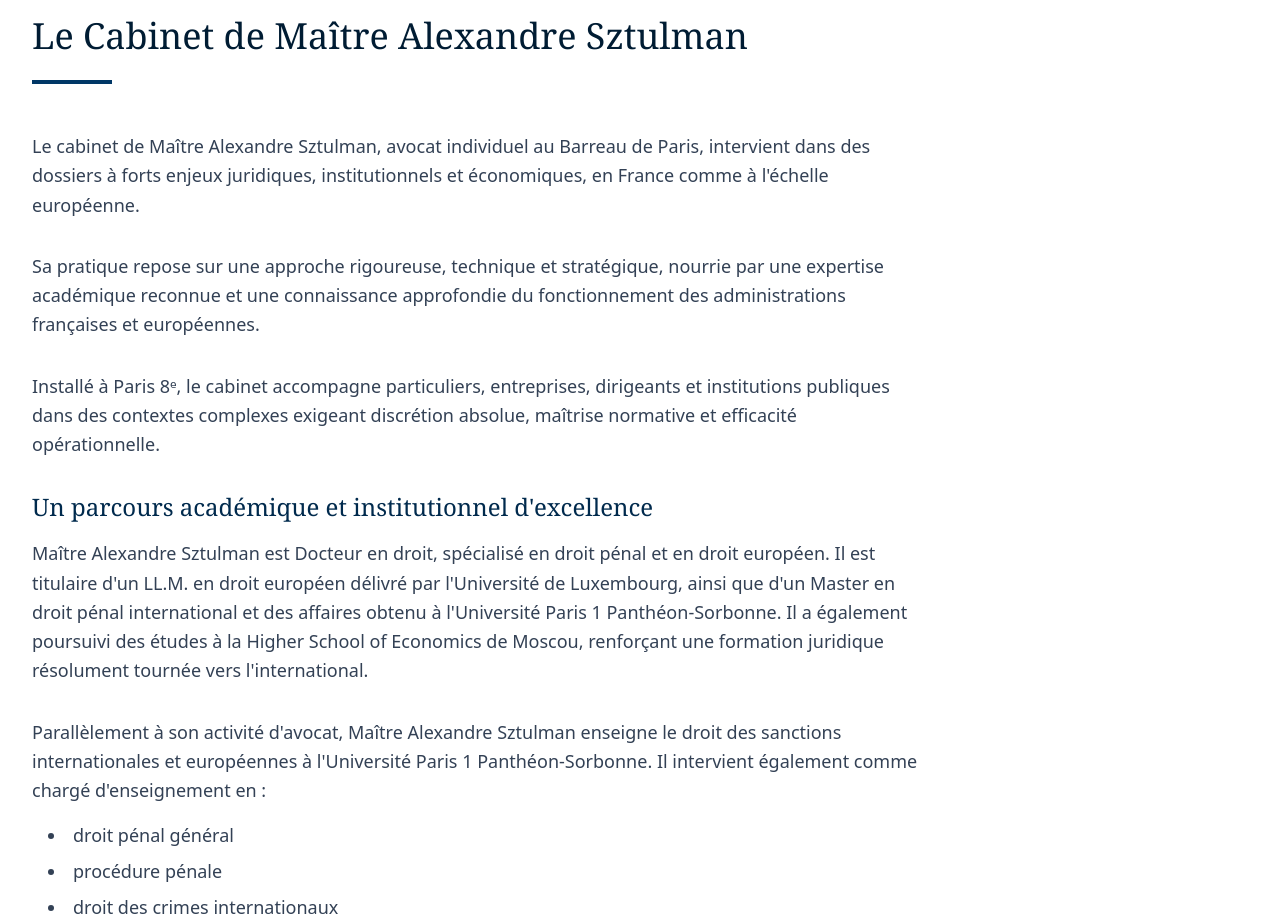
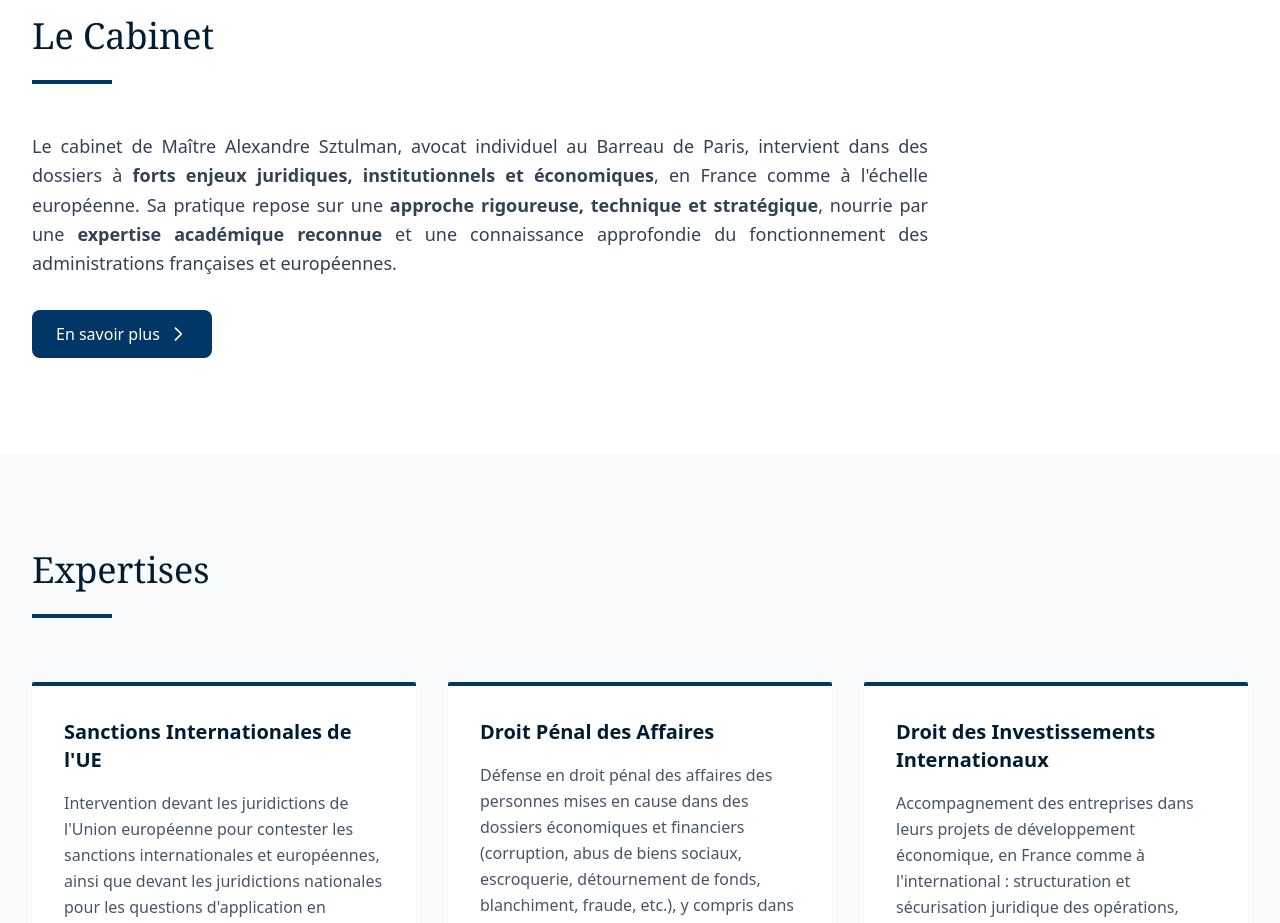
Before and after one commit to Jordanckn/Alexandre-Sztulman, a React (Vite) app: page / in a window 1280 px wide. Shown: the part 880-1803 px from the top of the page. Built offline with nearby package versions, Linux system fonts and the light colour scheme.

Commit message:
Updated HomePage.tsx

```diff
--- a/src/components/About.tsx
+++ b/src/components/About.tsx
@@ -10,20 +10,20 @@ export function About({ language }: AboutProps) {
       title: 'Le Cabinet de Maître Alexandre Sztulman',
       sections: [
         {
-          text: "Le cabinet de Maître Alexandre Sztulman, avocat individuel au Barreau de Paris, intervient dans des dossiers à forts enjeux juridiques, institutionnels et économiques, en France comme à l'échelle européenne."
+          text: "Le cabinet de Maître Alexandre Sztulman, avocat individuel au Barreau de Paris, intervient dans des dossiers à <strong>forts enjeux juridiques, institutionnels et économiques</strong>, en France comme à l'échelle européenne."
         },
         {
-          text: "Sa pratique repose sur une approche rigoureuse, technique et stratégique, nourrie par une expertise académique reconnue et une connaissance approfondie du fonctionnement des administrations françaises et européennes."
+          text: "Sa pratique repose sur une <strong>approche rigoureuse, technique et stratégique</strong>, nourrie par une <strong>expertise académique reconnue</strong> et une connaissance approfondie du fonctionnement des administrations françaises et européennes."
         },
         {
-          text: "Installé à Paris 8ᵉ, le cabinet accompagne particuliers, entreprises, dirigeants et institutions publiques dans des contextes complexes exigeant discrétion absolue, maîtrise normative et efficacité opérationnelle."
+          text: "Installé à Paris 8ᵉ, le cabinet accompagne particuliers, entreprises, dirigeants et institutions publiques dans des <strong>contextes complexes</strong> exigeant <strong>discrétion absolue, maîtrise normative et efficacité opérationnelle</strong>."
         },
         {
           subtitle: "Un parcours académique et institutionnel d'excellence",
-          text: "Maître Alexandre Sztulman est Docteur en droit, spécialisé en droit pénal et en droit européen. Il est titulaire d'un LL.M. en droit européen délivré par l'Université de Luxembourg, ainsi que d'un Master en droit pénal international et des affaires obtenu à l'Université Paris 1 Panthéon-Sorbonne. Il a également poursuivi des études à la Higher School of Economics de Moscou, renforçant une formation juridique résolument tournée vers l'international."
+          text: "Maître Alexandre Sztulman est <strong>Docteur en droit</strong>, spécialisé en <strong>droit pénal et en droit européen</strong>. Il est titulaire d'un <strong>LL.M. en droit européen</strong> délivré par l'Université de Luxembourg, ainsi que d'un <strong>Master en droit pénal international et des affaires</strong> obtenu à l'Université Paris 1 Panthéon-Sorbonne. Il a également poursuivi des études à la Higher School of Economics de Moscou, renforçant une formation juridique résolument tournée vers l'international."
         },
         {
-          text: "Parallèlement à son activité d'avocat, Maître Alexandre Sztulman enseigne le droit des sanctions internationales et européennes à l'Université Paris 1 Panthéon-Sorbonne. Il intervient également comme chargé d'enseignement en :",
+          text: "Parallèlement à son activité d'avocat, Maître Alexandre Sztulman enseigne le <strong>droit des sanctions internationales et européennes</strong> à l'Université Paris 1 Panthéon-Sorbonne. Il intervient également comme chargé d'enseignement en :",
           list: [
             "droit pénal général",
             "procédure pénale",
@@ -33,13 +33,13 @@ export function About({ language }: AboutProps) {
         },
         {
           subtitle: "Une expérience pratique au cœur des institutions européennes et étatiques",
-          text: "Avant de fonder son cabinet, Maître Alexandre Sztulman a exercé au sein de cabinets d'affaires internationaux, où il a acquis une solide expérience des problématiques transfrontalières et des contentieux complexes."
+          text: "Avant de fonder son cabinet, Maître Alexandre Sztulman a exercé au sein de <strong>cabinets d'affaires internationaux</strong>, où il a acquis une solide expérience des <strong>problématiques transfrontalières et des contentieux complexes</strong>."
         },
         {
-          text: "Il a également travaillé auprès de la Cour de justice de l'Union européenne, participant à l'analyse et au traitement de questions juridiques européennes de premier plan."
+          text: "Il a également travaillé auprès de la <strong>Cour de justice de l'Union européenne</strong>, participant à l'analyse et au traitement de questions juridiques européennes de premier plan."
         },
         {
-          text: "Son parcours institutionnel inclut aussi une expérience au sein de la Direction générale du Trésor, notamment au bureau des sanctions internationales et financières ainsi qu'au bureau de la lutte contre la criminalité financière. Cette immersion au sein de l'administration lui confère une compréhension concrète des mécanismes décisionnels, des contraintes réglementaires et des logiques de contrôle propres aux autorités publiques."
+          text: "Son parcours institutionnel inclut aussi une expérience au sein de la <strong>Direction générale du Trésor</strong>, notamment au bureau des <strong>sanctions internationales et financières</strong> ainsi qu'au bureau de la <strong>lutte contre la criminalité financière</strong>. Cette immersion au sein de l'administration lui confère une compréhension concrète des mécanismes décisionnels, des contraintes réglementaires et des logiques de contrôle propres aux autorités publiques."
         },
         {
           subtitle: "Une expertise reconnue en droit pénal, droit européen et libertés fondamentales",
@@ -54,19 +54,19 @@ export function About({ language }: AboutProps) {
           ]
         },
         {
-          text: "Une attention particulière est portée aux sanctions internationales et européennes, domaine nécessitant une parfaite maîtrise des normes européennes, des régimes de sanctions, et des interactions entre droit interne, droit de l'Union et droit international."
+          text: "Une attention particulière est portée aux <strong>sanctions internationales et européennes</strong>, domaine nécessitant une parfaite maîtrise des normes européennes, des régimes de sanctions, et des interactions entre droit interne, droit de l'Union et droit international."
         },
         {
           subtitle: "Une pratique fondée sur la discrétion, la technicité et l'accessibilité",
           text: "Le cabinet de Maître Alexandre Sztulman se distingue par :",
           list: [
-            "Une approche strictement confidentielle, adaptée aux situations sensibles",
-            "Une analyse juridique approfondie, fondée sur la doctrine, la jurisprudence et la pratique administrative",
-            "Une accessibilité directe de l'avocat, garantissant un suivi personnel de chaque dossier"
+            "Une <strong>approche strictement confidentielle</strong>, adaptée aux situations sensibles",
+            "Une <strong>analyse juridique approfondie</strong>, fondée sur la doctrine, la jurisprudence et la pratique administrative",
+            "Une <strong>accessibilité directe de l'avocat</strong>, garantissant un suivi personnel de chaque dossier"
           ]
         },
         {
-          text: "Chaque intervention est conduite avec une exigence constante de précision, de loyauté et d'indépendance, dans le strict respect des règles déontologiques de la profession d'avocat et du secret professionnel."
+          text: "Chaque intervention est conduite avec une exigence constante de <strong>précision, de loyauté et d'indépendance</strong>, dans le strict respect des règles déontologiques de la profession d'avocat et du secret professionnel."
         },
         {
           subtitle: "Un accompagnement sur mesure en France et en Europe",
@@ -85,20 +85,20 @@ export function About({ language }: AboutProps) {
       title: 'The Law Firm of Maître Alexandre Sztulman',
       sections: [
         {
-          text: "The law firm of Maître Alexandre Sztulman, a sole practitioner admitted to the Paris Bar, handles cases with significant legal, institutional, and economic stakes, both in France and across Europe."
+          text: "The law firm of Maître Alexandre Sztulman, a sole practitioner admitted to the Paris Bar, handles cases with <strong>significant legal, institutional, and economic stakes</strong>, both in France and across Europe."
         },
         {
-          text: "His practice is based on a rigorous, technical, and strategic approach, supported by recognized academic expertise and in-depth knowledge of French and European administrative processes."
+          text: "His practice is based on a <strong>rigorous, technical, and strategic approach</strong>, supported by <strong>recognized academic expertise</strong> and in-depth knowledge of French and European administrative processes."
         },
         {
-          text: "Located in Paris 8th arrondissement, the firm assists individuals, businesses, executives, and public institutions in complex contexts requiring absolute discretion, regulatory mastery, and operational efficiency."
+          text: "Located in Paris 8th arrondissement, the firm assists individuals, businesses, executives, and public institutions in <strong>complex contexts</strong> requiring <strong>absolute discretion, regulatory mastery, and operational efficiency</strong>."
         },
         {
           subtitle: "An Outstanding Academic and Institutional Background",
-          text: "Maître Alexandre Sztulman holds a Ph.D. in Law, specializing in criminal law and European law. He earned an LL.M. in European Law from the University of Luxembourg, as well as a Master's degree in International and Business Criminal Law from Université Paris 1 Panthéon-Sorbonne. He also pursued studies at the Higher School of Economics in Moscow, strengthening a legal education firmly oriented toward international practice."
+          text: "Maître Alexandre Sztulman holds a <strong>Ph.D. in Law</strong>, specializing in <strong>criminal law and European law</strong>. He earned an <strong>LL.M. in European Law</strong> from the University of Luxembourg, as well as a <strong>Master's degree in International and Business Criminal Law</strong> from Université Paris 1 Panthéon-Sorbonne. He also pursued studies at the Higher School of Economics in Moscow, strengthening a legal education firmly oriented toward international practice."
         },
         {
-          text: "Alongside his practice as an attorney, Maître Alexandre Sztulman teaches international and European sanctions law at Université Paris 1 Panthéon-Sorbonne. He also serves as an instructor in:",
+          text: "Alongside his practice as an attorney, Maître Alexandre Sztulman teaches <strong>international and European sanctions law</strong> at Université Paris 1 Panthéon-Sorbonne. He also serves as an instructor in:",
           list: [
             "general criminal law",
             "criminal procedure",
@@ -108,13 +108,13 @@ export function About({ language }: AboutProps) {
         },
         {
           subtitle: "Practical Experience at the Heart of European and State Institutions",
-          text: "Before founding his firm, Maître Alexandre Sztulman practiced at international business law firms, where he gained solid experience in cross-border issues and complex litigation."
+          text: "Before founding his firm, Maître Alexandre Sztulman practiced at <strong>international business law firms</strong>, where he gained solid experience in <strong>cross-border issues and complex litigation</strong>."
         },
         {
-          text: "He also worked at the Court of Justice of the European Union, contributing to the analysis and handling of leading European legal matters."
+          text: "He also worked at the <strong>Court of Justice of the European Union</strong>, contributing to the analysis and handling of leading European legal matters."
         },
         {
-          text: "His institutional experience also includes time at the Directorate General of the Treasury, particularly in the international and financial sanctions office and the financial crime prevention office. This immersion within the administration provides him with a concrete understanding of decision-making mechanisms, regulatory constraints, and control processes specific to public authorities."
+          text: "His institutional experience also includes time at the <strong>Directorate General of the Treasury</strong>, particularly in the <strong>international and financial sanctions office</strong> and the <strong>financial crime prevention office</strong>. This immersion within the administration provides him with a concrete understanding of decision-making mechanisms, regulatory constraints, and control processes specific to public authorities."
         },
         {
           subtitle: "Recognized Expertise in Criminal Law, European Law, and Fundamental Freedoms",
@@ -129,19 +129,19 @@ export function About({ language }: AboutProps) {
           ]
         },
         {
-          text: "Particular attention is given to international and European sanctions, a field requiring perfect command of European norms, sanctions regimes, and interactions between domestic law, European Union law, and international law."
+          text: "Particular attention is given to <strong>international and European sanctions</strong>, a field requiring perfect command of European norms, sanctions regimes, and interactions between domestic law, European Union law, and international law."
         },
         {
           subtitle: "A Practice Founded on Discretion, Technical Expertise, and Accessibility",
           text: "The law firm of Maître Alexandre Sztulman is distinguished by:",
           list: [
-            "A strictly confidential approach, adapted to sensitive situations",
-            "In-depth legal analysis, based on doctrine, case law, and administrative practice",
-            "Direct accessibility to the attorney, ensuring personal supervision of each case"
+            "A <strong>strictly confidential approach</strong>, adapted to sensitive situations",
+            "<strong>In-depth legal analysis</strong>, based on doctrine, case law, and administrative practice",
+            "<strong>Direct accessibility to the attorney</strong>, ensuring personal supervision of each case"
           ]
         },
         {
-          text: "Each intervention is conducted with constant requirements of precision, loyalty, and independence, in strict compliance with the ethical rules of the legal profession and professional secrecy."
+          text: "Each intervention is conducted with constant requirements of <strong>precision, loyalty, and independence</strong>, in strict compliance with the ethical rules of the legal profession and professional secrecy."
         },
         {
           subtitle: "Tailored Support in France and Europe",
@@ -174,13 +174,14 @@ export function About({ language }: AboutProps) {
                   {section.subtitle}
                 </h3>
               )}
-              <p className="text-lg text-slate-700 leading-relaxed mb-4">
-                {section.text}
-              </p>
+              <p
+                className="text-lg text-slate-700 leading-relaxed mb-4 text-justify"
+                dangerouslySetInnerHTML={{ __html: section.text }}
+              />
               {section.list && (
-                <ul className="list-disc list-inside space-y-2 ml-4 text-lg text-slate-700">
+                <ul className="list-disc list-inside space-y-2 ml-4 text-lg text-slate-700 text-justify">
                   {section.list.map((item, idx) => (
-                    <li key={idx}>{item}</li>
+                    <li key={idx} dangerouslySetInnerHTML={{ __html: item }} />
                   ))}
                 </ul>
               )}
--- /dev/null
+++ b/src/components/AboutSummary.tsx
@@ -0,0 +1,58 @@
+import { Link } from 'react-router-dom';
+import { Language } from '../types';
+
+interface AboutSummaryProps {
+  language: Language;
+}
+
+export function AboutSummary({ language }: AboutSummaryProps) {
+  const content = {
+    fr: {
+      title: 'Le Cabinet',
+      summary: "Le cabinet de Maître Alexandre Sztulman, avocat individuel au Barreau de Paris, intervient dans des dossiers à <strong>forts enjeux juridiques, institutionnels et économiques</strong>, en France comme à l'échelle européenne. Sa pratique repose sur une <strong>approche rigoureuse, technique et stratégique</strong>, nourrie par une <strong>expertise académique reconnue</strong> et une connaissance approfondie du fonctionnement des administrations françaises et européennes.",
+      button: 'En savoir plus'
+    },
+    en: {
+      title: 'The Firm',
+      summary: "The law firm of Maître Alexandre Sztulman, a sole practitioner admitted to the Paris Bar, handles cases with <strong>significant legal, institutional, and economic stakes</strong>, both in France and across Europe. His practice is based on a <strong>rigorous, technical, and strategic approach</strong>, supported by <strong>recognized academic expertise</strong> and in-depth knowledge of French and European administrative processes.",
+      button: 'Learn more'
+    }
+  };
+
+  const t = content[language];
+
+  return (
+    <section id="about" className="py-24 bg-white">
+      <div className="max-w-7xl mx-auto px-4 sm:px-6 lg:px-8">
+        <h2 className="text-4xl font-serif text-primary-900 mb-6">{t.title}</h2>
+        <div className="h-1 w-20 bg-primary-700 mb-12"></div>
+
+        <div className="max-w-4xl">
+          <p
+            className="text-lg text-slate-700 leading-relaxed mb-8 text-justify"
+            dangerouslySetInnerHTML={{ __html: t.summary }}
+          />
+          <Link
+            to="/about"
+            className="inline-flex items-center px-6 py-3 bg-primary-700 text-white font-medium rounded-lg hover:bg-primary-800 transition-colors"
+          >
+            {t.button}
+            <svg
+              className="ml-2 w-5 h-5"
+              fill="none"
+              stroke="currentColor"
+              viewBox="0 0 24 24"
+            >
+              <path
+                strokeLinecap="round"
+                strokeLinejoin="round"
+                strokeWidth={2}
+                d="M9 5l7 7-7 7"
+              />
+            </svg>
+          </Link>
+        </div>
+      </div>
+    </section>
+  );
+}
--- a/src/components/Header.tsx
+++ b/src/components/Header.tsx
@@ -52,10 +52,10 @@ export function Header({ language, onLanguageChange }: HeaderProps) {
             to="/"
             className="flex flex-col transition-colors items-center"
           >
-            <span className="text-xl font-bold tracking-wide text-primary-700 hover:text-primary-600 transition-colors font-garamond">
+            <span className="text-xl font-bold tracking-wide text-primary-700 hover:text-primary-600 transition-colors font-serif">
               <span className="text-3xl">A</span>lexandre <span className="text-3xl">S</span>ztulman
             </span>
-            <span className="text-xs tracking-wider text-slate-600 uppercase">
+            <span className="text-xs tracking-wider text-slate-600 uppercase font-serif">
               Avocat au Barreau de Paris
             </span>
           </Link>
--- a/src/pages/HomePage.tsx
+++ b/src/pages/HomePage.tsx
@@ -1,6 +1,6 @@
 import { Language } from '../types';
 import { Hero } from '../components/Hero';
-import { About } from '../components/About';
+import { AboutSummary } from '../components/AboutSummary';
 import { Expertise } from '../components/Expertise';
 
 interface HomePageProps {
@@ -12,7 +12,7 @@ export function HomePage({ language, onContactClick }: HomePageProps) {
   return (
     <>
       <Hero language={language} onContactClick={onContactClick} />
-      <About language={language} />
+      <AboutSummary language={language} />
       <Expertise language={language} />
     </>
   );
```
